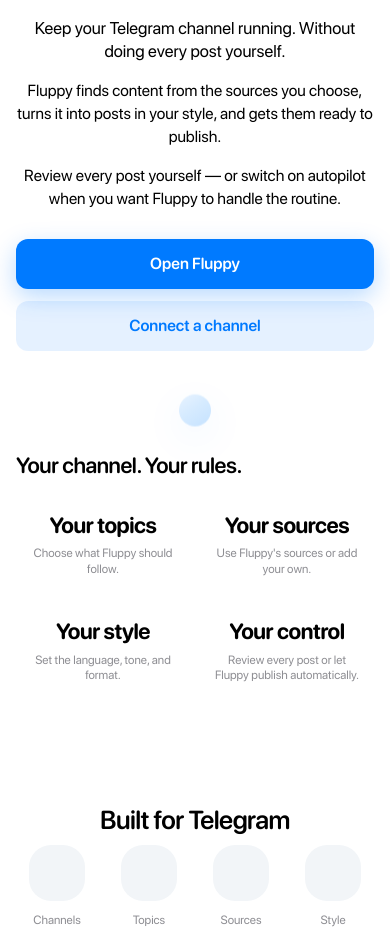
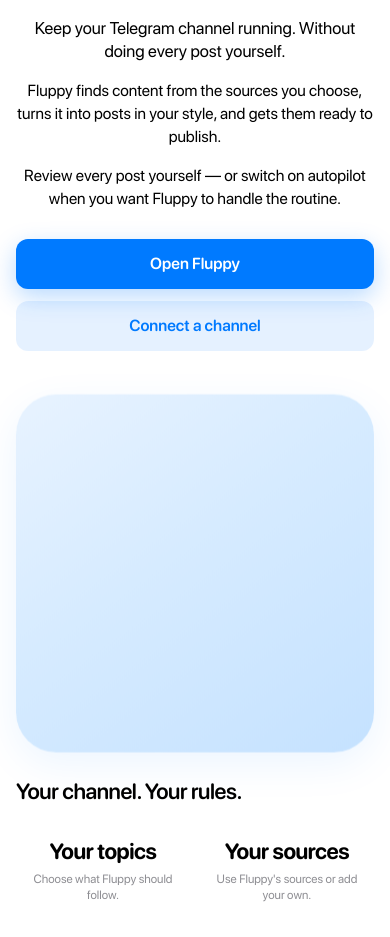
Before and after one commit to sh0tn1k/fluppy-landing, a plain HTML site: page docs/index.html in a window 390 px wide. Shown: the part 147-1084 px from the top of the page. Drawn offline with Linux system fonts and the light colour scheme; no server answers.

Commit message:
Fix collapsed hero Lottie on mobile

```diff
--- a/docs/css/styles.css
+++ b/docs/css/styles.css
@@ -1364,7 +1364,8 @@
 
 .lottie--hero {
   width: 100%;
-  height: 100%;
+  height: auto;
+  aspect-ratio: 1 / 1;
   max-width: 480px;
   margin: 0 auto;
 }
@@ -1459,8 +1460,18 @@
 
   .hero__grid {
     flex-direction: column;
+    align-items: stretch;
     gap: 28px;
     text-align: center;
+  }
+
+  .hero__visual {
+    width: 100%;
+    align-self: stretch;
+  }
+
+  .hero__copy {
+    width: 100%;
   }
 
   .hero__brand {
--- a/docs/index.html
+++ b/docs/index.html
@@ -12,7 +12,7 @@
   <link rel="icon" type="image/svg+xml" href="images/favicon.svg" />
   <link rel="preload" href="fonts/SF-Pro-Display-Regular.woff2" as="font" type="font/woff2" crossorigin />
   <link rel="preload" href="fonts/SFRounded-Bold.woff2" as="font" type="font/woff2" crossorigin />
-  <link rel="stylesheet" href="css/styles.css?v=tlottie-20260907" />
+  <link rel="stylesheet" href="css/styles.css?v=hero-mobile-20260908" />
   <link rel="stylesheet" href="js/tlottie/tlottie.css?v=0.1.17" />
 </head>
 <body>
```
